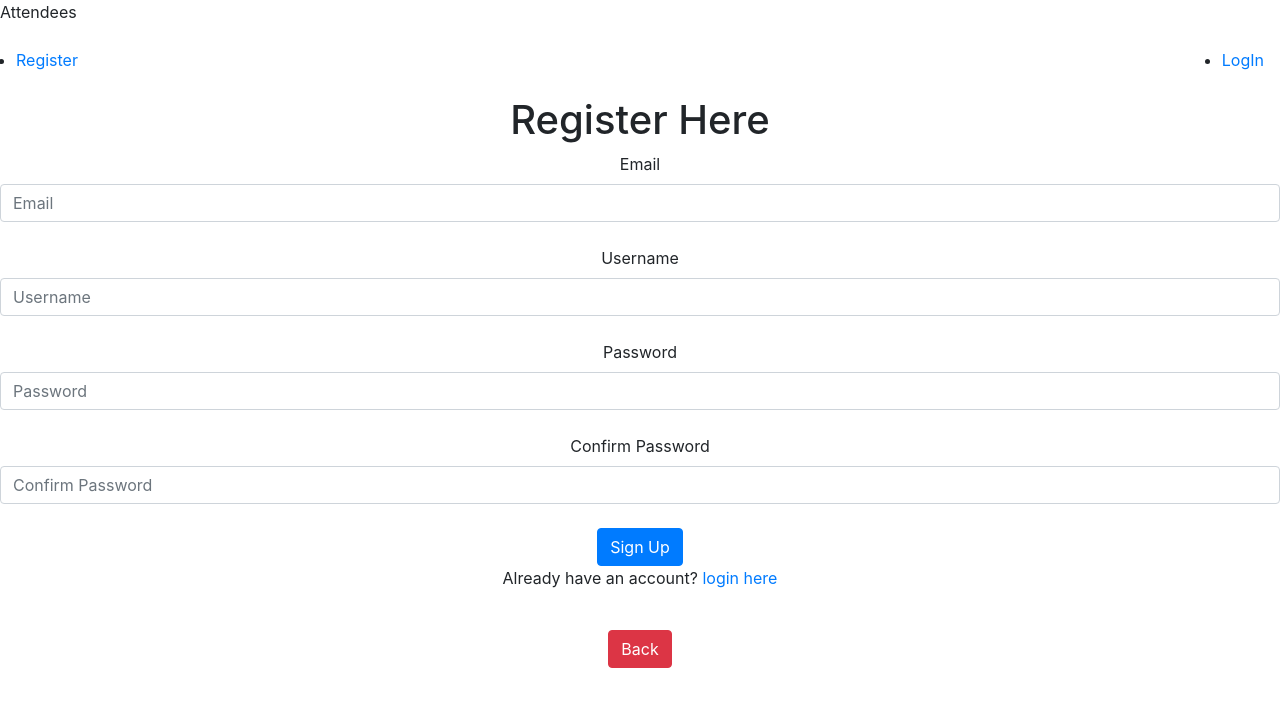
After one commit to Project7sem/Attendees, a Django app: page /stdregister/ in a window 1280 px wide. The commit adds this page. Shown: the top 707 px of the page. Run offline with Django 4.2, Linux system fonts and the light colour scheme.

Commit message:
role base user added

```diff
--- a/Account/urls.py
+++ b/Account/urls.py
@@ -3,7 +3,9 @@ from .import views
 
 urlpatterns = [
     path("", views.Home, name='home'),
-    path("register/", views.Registration, name="register"),
+    path("register/", views.Register, name="register"),
+    path("stdregister/",views.StudentRegistration,name="stdregister"),
+    path("clzregister/",views.InstituteRegistration,name="clzregister"),
     path("login/", views.Login, name='login'),
     path("logout/", views.Logout, name='logout'),
 
--- a/Account/views.py
+++ b/Account/views.py
@@ -11,7 +11,7 @@ def Home(request):
 
 
 
-def Registration(request):
+def StudentRegistration(request):
     context ={}
     if request.method == 'POST':
         email = request.POST.get('email')
@@ -20,22 +20,49 @@ def Registration(request):
         confirm_password = request.POST.get("c_password")
         if password == confirm_password:
             password = make_password(password)
-            print(password)
+            reg_user = CustomUser.objects.create(email=email,username=username,password=password)
+            reg_user.is_student= True
+            reg_user.save()
+            if reg_user:
+                context['message'] = "User regestred successfully"
+                return redirect("login")
+            else:
+                context['message']="Cannot create user"
+                return redirect('stdregister')
+
+        else:
+            context['message']="Password didn't matched try again"
+            return render(request,"Account/student_register.html", context)
+    else:
+        return render(request,"Account/student_register.html")
+
+
+def InstituteRegistration(request):
+    context ={}
+    if request.method == 'POST':
+        email = request.POST.get('email')
+        username = request.POST.get("username")
+        password = request.POST.get("password")
+        confirm_password = request.POST.get("c_password")
+        if password == confirm_password:
+            password = make_password(password)
             reg_user = CustomUser.objects.create(email=email,username=username,password=password)
             if reg_user:
                 context['message'] = "User regestred successfully"
                 return redirect("login")
             else:
                 context['message']="Cannot create user"
-                return redirect('register')
+                return redirect('stdregister')
 
         else:
             context['message']="Password didn't matched try again"
-            return render(request,"Account/registeration.html", context)
+            return render(request,"Account/student_register.html", context)
     else:
-        return render(request,"Account/registeration.html")
+        return render(request,"Account/college_register.html")
 
 
+def Register(request):
+    return render(request, "Account/registeration.html")
 
 def Login(request):
     context ={}
--- a/Templates/Account/index.html
+++ b/Templates/Account/index.html
@@ -2,8 +2,10 @@
 
 
 {% block content %}
-    {% if user.is_authenticated %}
-        <h1> Hello {{user}}</h1>
+    {% if user.is_authenticated and user.is_student %}
+        <h1> Hello student  {{user.username}}</h1>
+    {% elif user.is_authenticated and user.is_college %}
+        <h1> Hello Institute  {{user.username}}</h1>
     {% else %}
         <h1>Hello world</h1>
     {% endif %}
--- a/Templates/Account/login.html
+++ b/Templates/Account/login.html
@@ -17,7 +17,7 @@
             <button class="btn btn-success">Login</button>
         </form>
         <!-- end of form of login -->
-        <p>Doesn't have an account?<a href="./register.html">register here</a></p>
+        <p>Doesn't have an account?<a href="{% url 'register' %}">register here</a></p>
     </div>
     <footer class="fotter">
         <p class="copy-right">Copyright &copy;</p>
--- /dev/null
+++ b/Templates/Account/student_register.html
@@ -0,0 +1,55 @@
+{% extends "Account/base.html" %}
+{% load static %}
+
+{% block title %}
+    <title> Student Registration page</title>
+{% endblock title %}
+
+{% block content %}
+    {% if message %}
+        {{ message }}
+    {% endif %}
+    <link rel="stylesheet" href="{% static 'css/register.css' %}">
+
+    <div class="form-section">
+        <center>
+        <h1>Register Here</h1>
+
+        <form  method="POST" class="form">{% csrf_token %}
+        <div>
+            <label for="email">Email</label>
+            <br />
+            <input type="email" placeholder="Email" class="form form-control" name="email" />
+        </div>
+        <br />
+        <div>
+            <label for="username">Username</label>
+            <br />
+            <input type="text" placeholder="Username" class="form form-control" name="username" />
+        </div>
+        <br />
+        <div>
+            <label for="password">Password</label>
+            <br />
+            <input type="password" placeholder="Password" class="form form-control" name='password'/>
+        </div>
+        <br />
+        <div>
+            <label for="password">Confirm Password</label>
+            <br />
+            <input type="password" placeholder="Confirm Password" class="form form-control" name='c_password' />
+        </div>
+        <br />
+        <div>
+            <button type="submit" class="btn btn-primary">Sign Up</button>
+        </div>
+        </form>
+
+        <!-- end of form of registration -->
+    <p>Already have an account? <a href="{% url  'login' %}">login here</a></p>
+    <br>
+    <a href="{% url 'register' %}"><button class="btn btn-danger">Back</button></a>
+</center>
+    </div>
+
+{% endblock content %}
```
Also changed, not shown: Account/models.py (+21 -0 lines), Templates/Account/college_register.html (added, +58 -0 lines), Templates/Account/registeration.html (+2 -32 lines), db.sqlite3.
